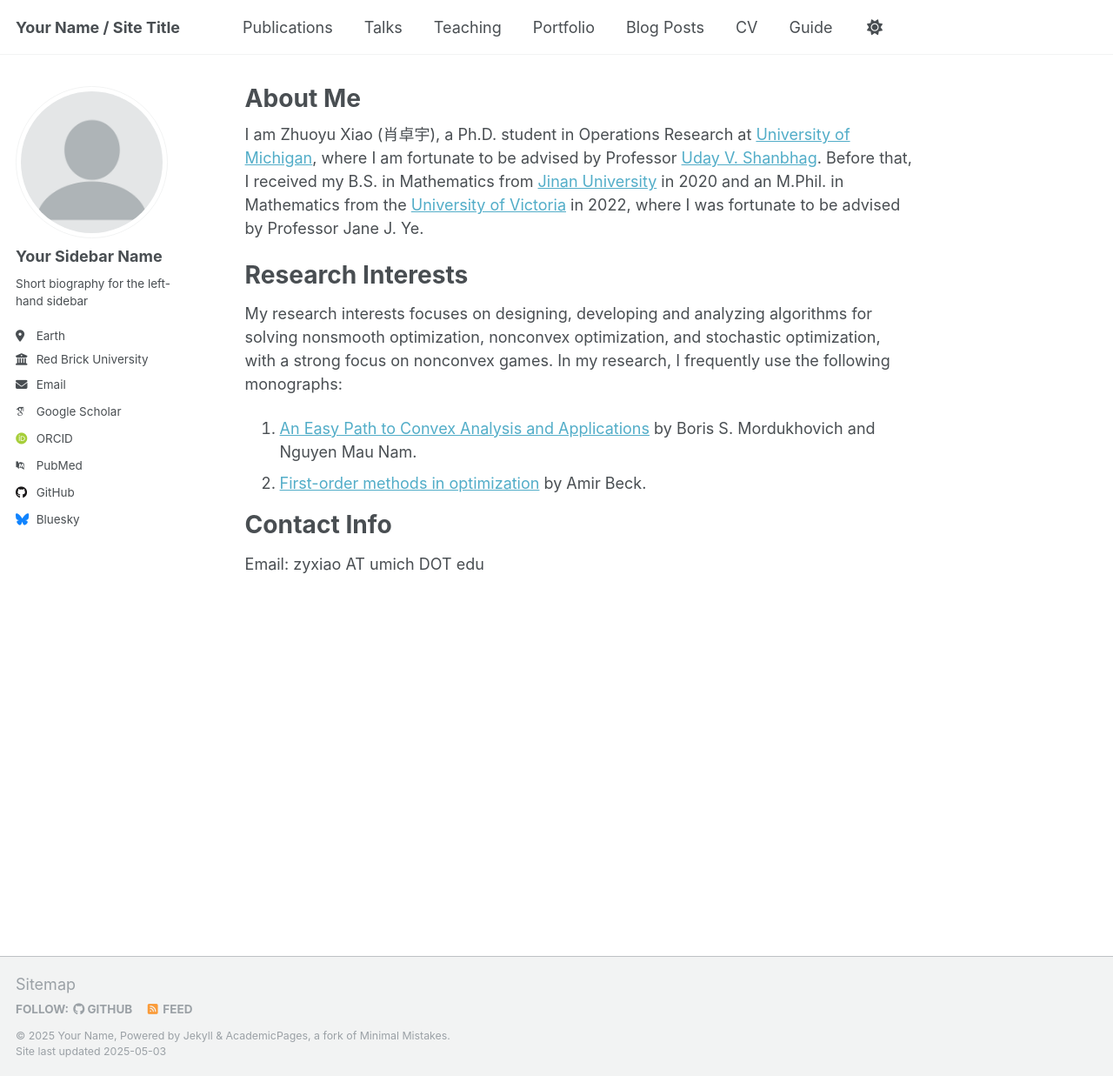
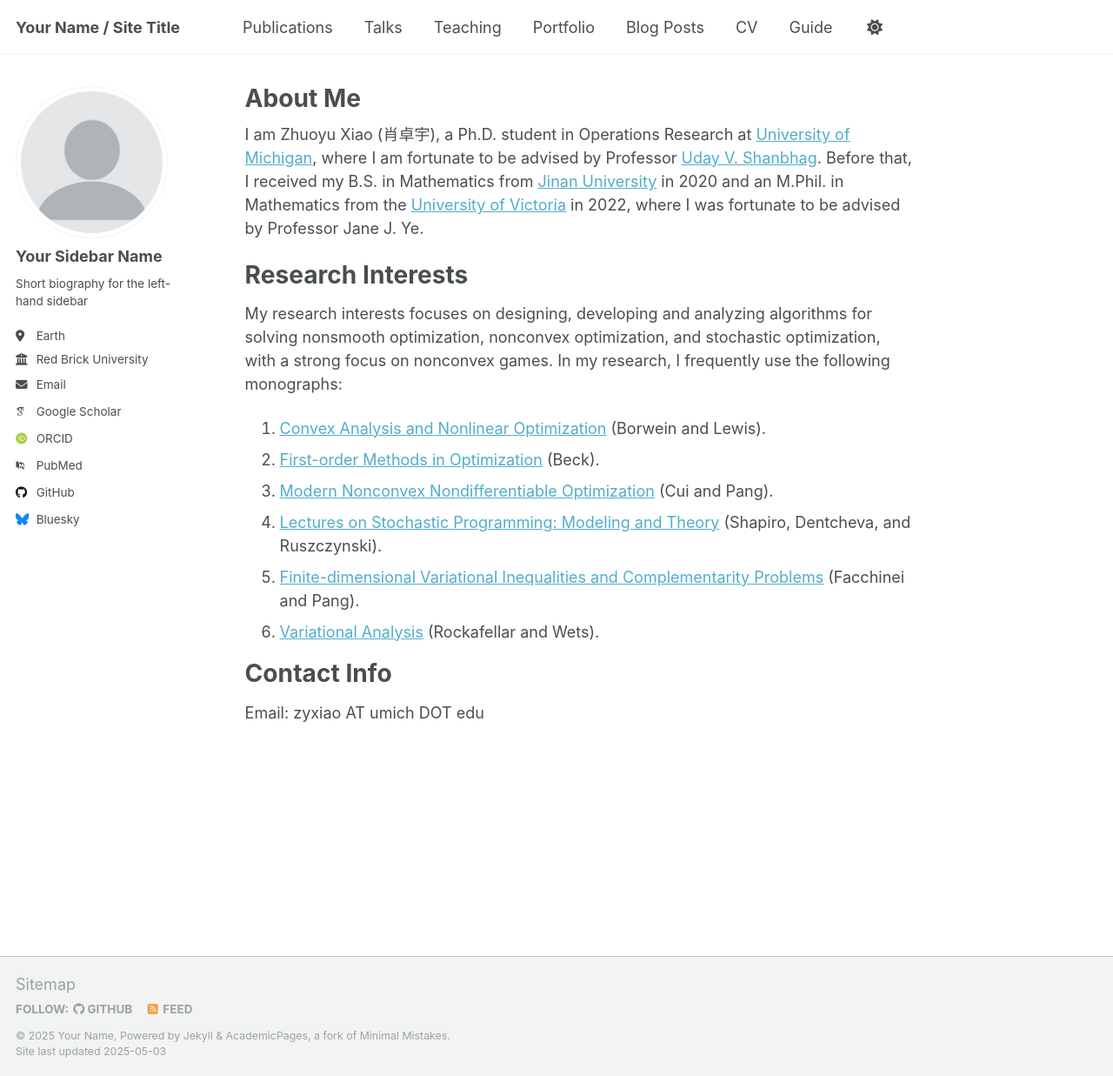
Before and after one commit to zyxiao97/zyxiao97.github.io, a Jekyll site: the page built from _pages/about.md, in a window 1280 px wide and 1237 px high. Shown: the whole window at 87% size. Built offline with Jekyll 4.4.1, drawn with Linux system fonts in a browser that asks for light colours; some web fonts are replaced.

Commit message:
Update about.md

```diff
--- a/_pages/about.md
+++ b/_pages/about.md
@@ -13,8 +13,12 @@ Research Interests
 ======
 My research interests focuses on designing, developing and analyzing algorithms for solving nonsmooth optimization, nonconvex optimization, and stochastic optimization, with a strong focus on nonconvex games. In my research, I frequently use the following monographs:
 
-1. [An Easy Path to Convex Analysis and Applications](https://link.springer.com/book/10.1007/978-3-031-02406-1) by Boris S. Mordukhovich and Nguyen Mau Nam.
-2. [First-order methods in optimization](https://epubs.siam.org/doi/book/10.1137/1.9781611974997) by Amir Beck.
+1. [Convex Analysis and Nonlinear Optimization](https://link.springer.com/chapter/10.1007/978-0-387-31256-9_4) (Borwein and Lewis).
+2. [First-order Methods in Optimization](https://epubs.siam.org/doi/book/10.1137/1.9781611974997) (Beck).
+3. [Modern Nonconvex Nondifferentiable Optimization](https://epubs.siam.org/doi/book/10.1137/1.9781611976748) (Cui and Pang).
+4. [Lectures on Stochastic Programming: Modeling and Theory](https://epubs.siam.org/doi/book/10.1137/1.9781611976595) (Shapiro, Dentcheva, and Ruszczynski).
+5. [Finite-dimensional Variational Inequalities and Complementarity Problems](https://link.springer.com/book/10.1007/b97543) (Facchinei and Pang).
+6. [Variational Analysis](https://link.springer.com/book/10.1007/978-3-642-02431-3) (Rockafellar and Wets).
 
 Contact Info
 ======
```
